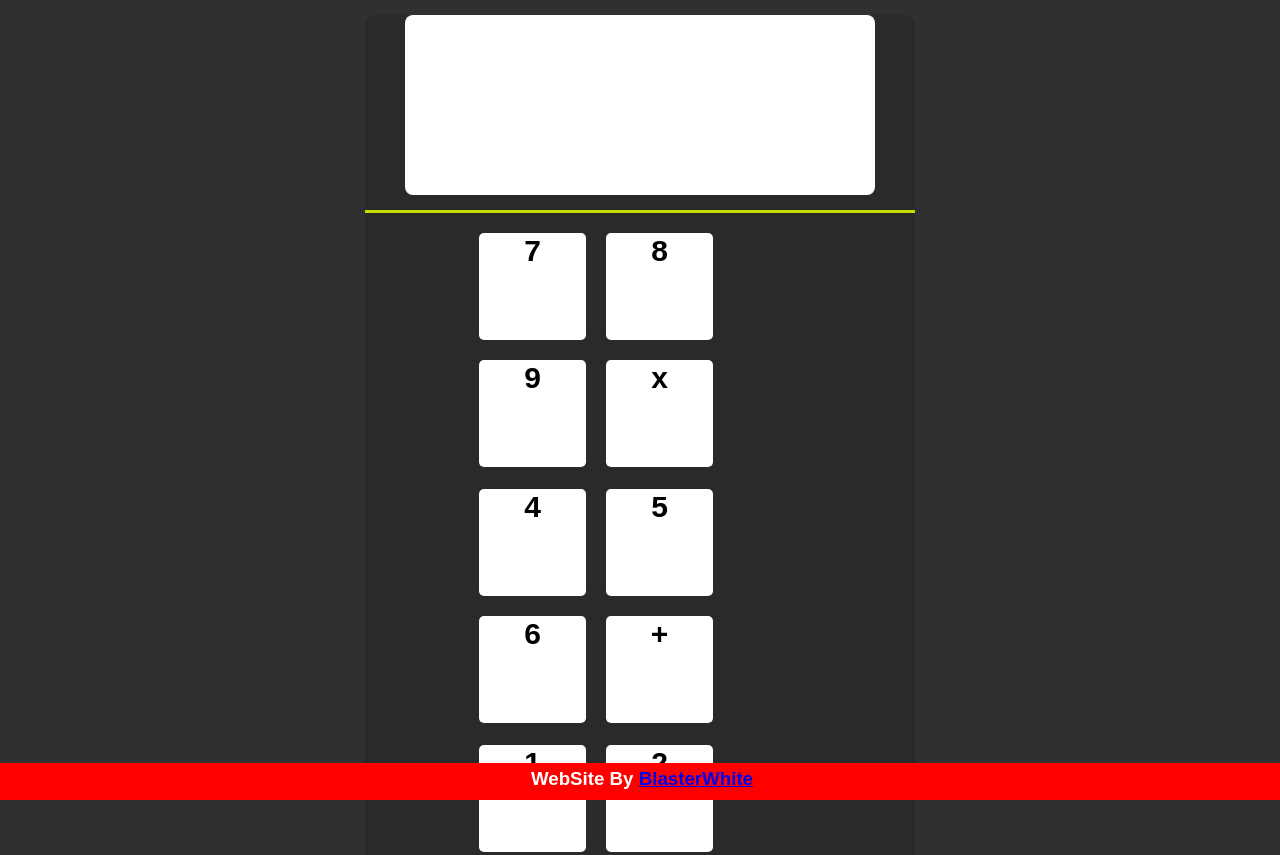
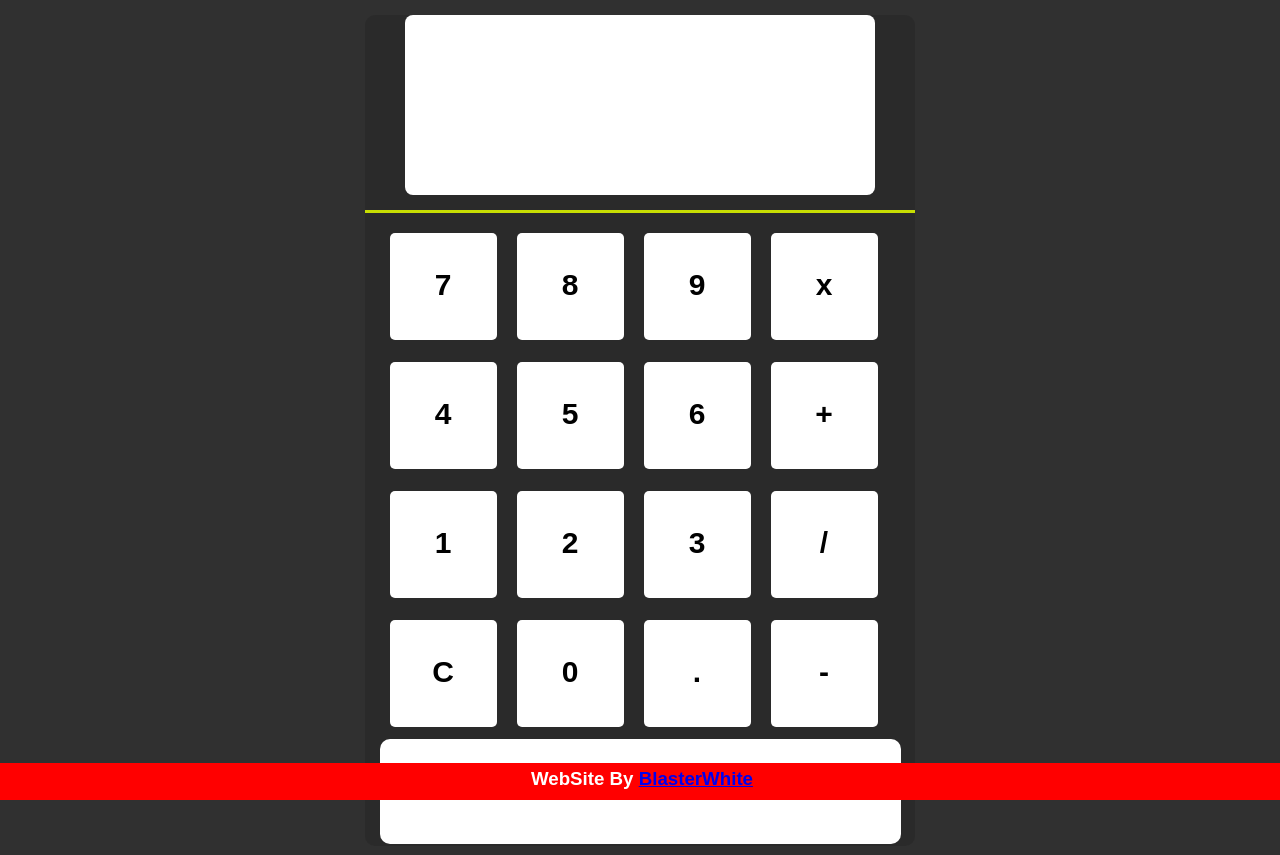
Before and after one commit to BlasterWhite/Calculator, a plain HTML site: page index.html in a window 1280 px wide. Shown: the top 855 px of the page. Drawn offline with Linux system fonts and the light colour scheme.

Commit message:
Patch Style

```diff
--- a/index.html
+++ b/index.html
@@ -14,28 +14,28 @@
         <hr style="border: 0; border-top: 3px solid rgb(199, 221, 2);">
         <table class="button">
             <tr>
-                <th class='buttons' onclick="cache('7')">7</th>
-                <th class='buttons' onclick="cache('8')">8</th>
-                <th class='buttons' onclick="cache('9')">9</th>
-                <th class='buttons' onclick="operation('x')">x</th>
+                <th class='buttons' onclick="cache('7')"><br>7</th>
+                <th class='buttons' onclick="cache('8')"><br>8</th>
+                <th class='buttons' onclick="cache('9')"><br>9</th>
+                <th class='buttons' onclick="operation('x')"><br>x</th>
             </tr>
             <tr>
-                <th class='buttons' onclick="cache('4')">4</th>
-                <th class='buttons' onclick="cache('5')">5</th>
-                <th class='buttons' onclick="cache('6')">6</th>
-                <th class='buttons' onclick="operation('+')">+</th>
+                <th class='buttons' onclick="cache('4')"><br>4</th>
+                <th class='buttons' onclick="cache('5')"><br>5</th>
+                <th class='buttons' onclick="cache('6')"><br>6</th>
+                <th class='buttons' onclick="operation('+')"><br>+</th>
             </tr>
             <tr>
-                <th class='buttons' onclick="cache('1')">1</th>
-                <th class='buttons' onclick="cache('2')">2</th>
-                <th class='buttons' onclick="cache('3')">3</th>
-                <th class='buttons' onclick="operation('/')">/</th>
+                <th class='buttons' onclick="cache('1')"><br>1</th>
+                <th class='buttons' onclick="cache('2')"><br>2</th>
+                <th class='buttons' onclick="cache('3')"><br>3</th>
+                <th class='buttons' onclick="operation('/')"><br>/</th>
             </tr>
             <tr>
-                <th class='buttons' onclick="reset()">C</th>
-                <th class='buttons' onclick="cache('0')">0</th>
-                <th class='buttons' onclick="cache('.')">.</th>
-                <th class='buttons' onclick="operation('-')">-</th>
+                <th class='buttons' onclick="reset()"><br>C</th>
+                <th class='buttons' onclick="cache('0')"><br>0</th>
+                <th class='buttons' onclick="cache('.')"><br>.</th>
+                <th class='buttons' onclick="operation('-')"><br>-</th>
             </tr>
             <tr><th class="equal" onclick="operation('=')">=</th></tr>
         </table>
--- a/main.css
+++ b/main.css
@@ -26,6 +26,7 @@ body {
 
 table.button {
     margin: 0 auto;
+    width: 525px;
 }
 
 table.button th.buttons {
@@ -44,6 +45,10 @@ table.button th.buttons {
 table.button th:hover {
     background-color: #cacaca;
     color: black;
+}
+
+table.button tr {
+    width: 100%;
 }
 
 th.equal {
```
